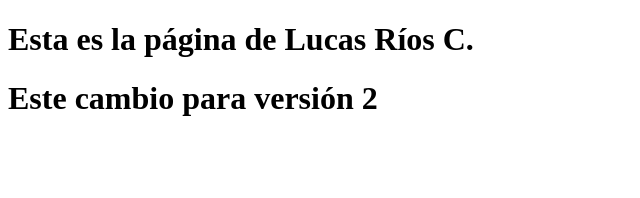
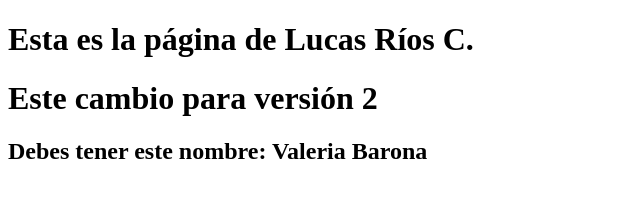
Before and after one commit to ValeriaBarona1/mi-pagina-web2, a plain HTML site: page index.html in a window 1280 px wide. Shown: the whole page, without its empty margins (0-640 px from the left). Drawn offline with Linux system fonts and the light colour scheme.

Commit message:
version mejorada de la pagina de lucas

```diff
--- a/index.html
+++ b/index.html
@@ -8,5 +8,6 @@
 <body>
     <h1>Esta es la página de Lucas Ríos C.</h1>
     <h1>Este cambio para versión 2</h1>
+    <h2> Debes tener este nombre: Valeria Barona</h2>
 </body>
 </html>
```
